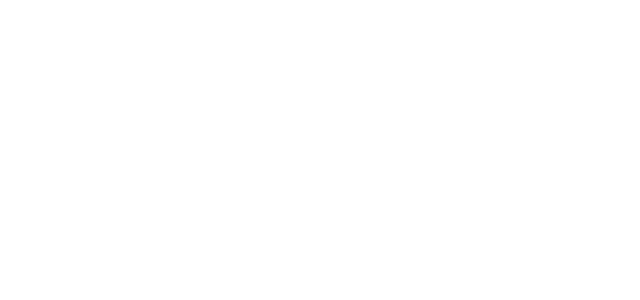
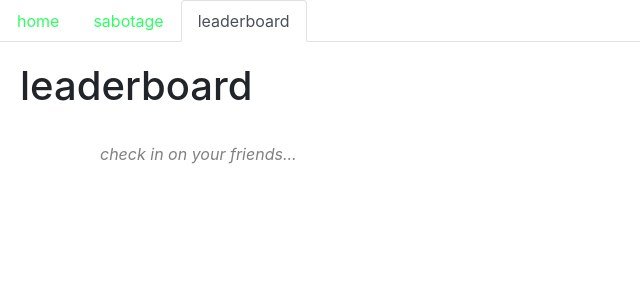
Before and after one commit to shodges201/Sabotage, a React (Create React App) app in the folder client/: page /leaderboard in a window 1280 px wide. Shown: the top 300 px of the page, without its empty margins (0-640 px from the left). Built offline with nearby package versions, Linux system fonts and the light colour scheme.

Commit message:
cleaned up file react structure

```diff
--- a/client/public/index.html
+++ b/client/public/index.html
@@ -9,7 +9,7 @@
       name="description"
       content="Web site created using create-react-app"
     />
-    <link rel="apple-touch-icon" href="chain.png" />
+    <link rel="apple-touch-icon" href="s-icon.png" />
     <!--
       manifest.json provides metadata used when your web app is installed on a
       user's mobile device or desktop. See https://developers.google.com/web/fundamentals/web-app-manifest/
@@ -28,7 +28,7 @@
       href="https://cdnjs.cloudflare.com/ajax/libs/twitter-bootstrap/4.0.0/css/bootstrap.min.css" />
     <link rel="stylesheet" type="text/css" href="style.css">
     <!-- <link rel="icon" type="image/svg" size="16x16" href="favicon2.svg"> -->
-    <title>true north</title>
+    <title>sabotage!</title>
   </head>
   <body>
     <noscript>You need to enable JavaScript to run this app.</noscript>
--- a/client/src/App.js
+++ b/client/src/App.js
@@ -1,7 +1,8 @@
 import React from "react";
 import { BrowserRouter as Router, Route } from "react-router-dom";
-import Home from "./components/pages/Home";
-import Sabotage from "./components/pages/Sabotage/Sabotage";
+import Home from "./pages/Home/Home";
+import Sabotage from "./pages/Sabotage/Sabotage";
+import Leaderboard from "./pages/Leaderboard/Leaderboard";
 
 function App() {
   console.log("zubin")
@@ -11,6 +12,7 @@ function App() {
       <div className="wrapper">
         <Route exact path="/" component={Home} />
         <Route exact path="/sabotage" component={Sabotage} />
+        <Route exact path="/leaderboard" component={Leaderboard} />
       </div>
     </Router>
   );
--- a/client/src/components/NavTabs.js
+++ b/client/src/components/NavTabs/NavTabs.js
@@ -14,6 +14,11 @@ function NavTabs(props) {
           sabotage
         </Link>
       </li>
+      <li className="nav-item">
+        <Link to="/leaderboard" className={props.location === "/leaderboard" ? "nav-link active" : "nav-link"}>
+          leaderboard
+        </Link>
+      </li>
     </ul>
   );
 }
--- a/client/src/components/pages/Home.js
+++ /dev/null
@@ -1,32 +0,0 @@
-import React from "react";
-import NavTabs from "../NavTabs";
-
-class Home extends React.Component {
-
-  state = {
-    title: "ZOBEJXKQ®"
-  }
-
-  decrypt_title = event => {
-    event.preventDefault()
-    this.setState({title:"SABOTAGE®"})
-  }
-
-  encrypt_title = event => {
-    event.preventDefault()
-    this.setState({title:"ZOBEJXKQ®"})
-  }
-
-
-  render() {
-    return (
-      <div>
-        <NavTabs location="/"/>
-        <div className="content">
-          <h1> WELCOME TO <span id="true-north" onMouseEnter={this.decrypt_title} onMouseLeave={this.encrypt_title}>{this.state.title}</span></h1>
-        </div>
-      </div>
-  )}
-}
-
-export default Home;
--- a/client/src/pages/Home/Home.js
+++ b/client/src/pages/Home/Home.js
@@ -0,0 +1,32 @@
+import React from "react";
+import NavTabs from "../../components/NavTabs/NavTabs";
+
+class Home extends React.Component {
+
+  state = {
+    title: "ZOBEJXKQ®"
+  }
+
+  decrypt_title = event => {
+    event.preventDefault()
+    this.setState({title:"SABOTAGE®"})
+  }
+
+  encrypt_title = event => {
+    event.preventDefault()
+    this.setState({title:"ZOBEJXKQ®"})
+  }
+
+
+  render() {
+    return (
+      <div>
+        <NavTabs location="/"/>
+        <div className="content">
+          <h1> WELCOME TO <span id="true-north" onMouseEnter={this.decrypt_title} onMouseLeave={this.encrypt_title}>{this.state.title}</span></h1>
+        </div>
+      </div>
+  )}
+}
+
+export default Home;
--- /dev/null
+++ b/client/src/pages/Leaderboard/Leaderboard.js
@@ -0,0 +1,38 @@
+import React from "react";
+import NavTabs from "../../components/NavTabs/NavTabs";
+import './Leaderboard.css';
+
+
+class Leaderboard extends React.Component {
+
+  state = {
+
+  }
+
+
+  render(){
+    console.log(this.state.timerColor)
+    return (
+      <div>
+        <NavTabs location="/leaderboard" />
+        <div className="content">
+
+          <h1>leaderboard</h1>
+          <span className="instructions">check in on your friends...</span>
+
+
+          <div>
+
+          </div>
+
+
+
+
+
+        </div>
+      </div>
+  )}
+
+}
+
+export default Leaderboard;
--- a/client/src/components/pages/Sabotage/Sabotage.js
+++ b/client/src/pages/Sabotage/Sabotage.js
@@ -1,7 +1,7 @@
 import React from "react";
-import NavTabs from "../../NavTabs";
+import NavTabs from "../../components/NavTabs/NavTabs";
 import './Sabotage.css';
-import API from '../../../utils/API.js';
+import API from '../../utils/API.js';
 
 class Sabotage extends React.Component {
 
```
Also changed, not shown: client/public/manifest.json, client/public/s-icon.png (added), client/src/pages/Leaderboard/Leaderboard.css (added), client/src/pages/Sabotage/Sabotage.css (renamed from client/src/components/pages/Sabotage/Sabotage.css).
